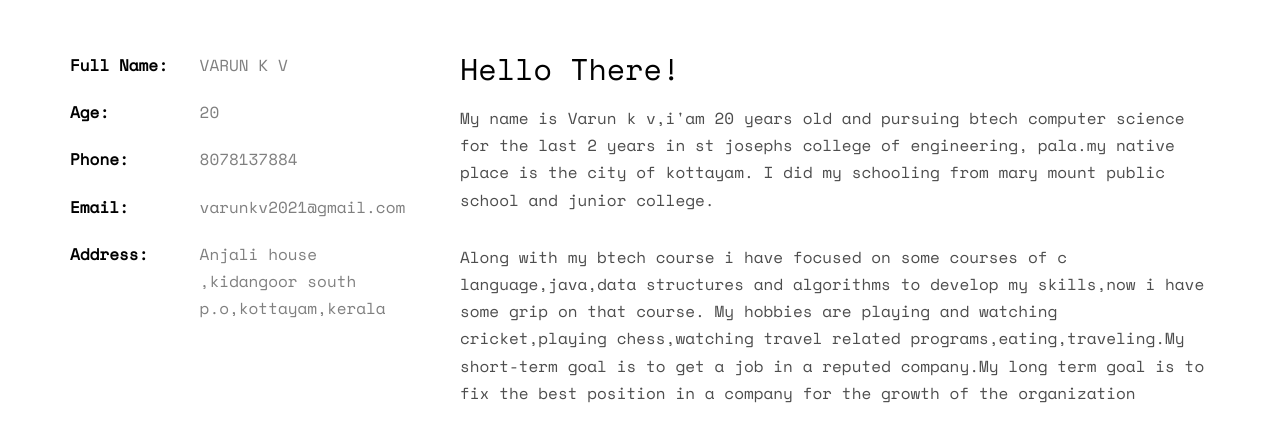
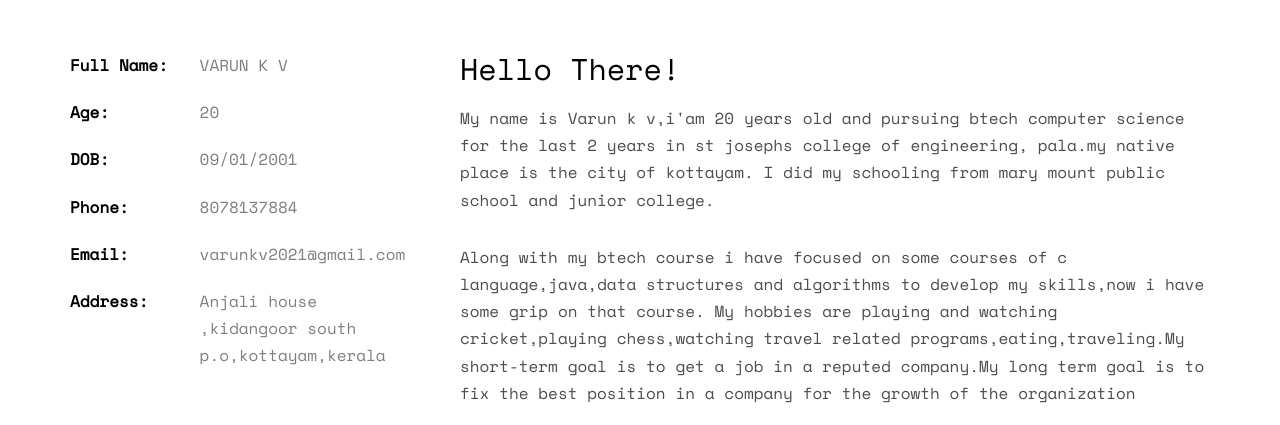
Before and after one commit to VARUNKV20145/Portfolio.github.io, a plain HTML site: page index.html in a window 1280 px wide. Shown: the part 1020-1445 px from the top of the page. Drawn offline with nearby package versions, Linux system fonts and the light colour scheme; some packages are replaced by stand-ins of ours; no server answers; files whose address does not match are found by name.

Commit message:
Update index.html

```diff
--- a/index.html
+++ b/index.html
@@ -96,7 +96,8 @@
 				<div class="col-md-4">
 					<ul class="info">
 						<li><span class="first-block">Full Name:</span><span class="second-block">VARUN K V</span></li>
-<li><span class="first-block">Age:</span><span class="second-block">20</span></li>
+						<li><span class="first-block">Age:</span><span class="second-block">20</span></li>
+						<li><span class="first-block">DOB:</span><span class="second-block">09/01/2001</span></li>
 						<li><span class="first-block">Phone:</span><span class="second-block"> 8078137884</span></li>
 						<li><span class="first-block">Email:</span><span class="second-block">varunkv2021@gmail.com</span></li>
 						<li><span class="first-block">Address:</span><span class="second-block">Anjali house ,kidangoor south p.o,kottayam,kerala</span></li>
```
